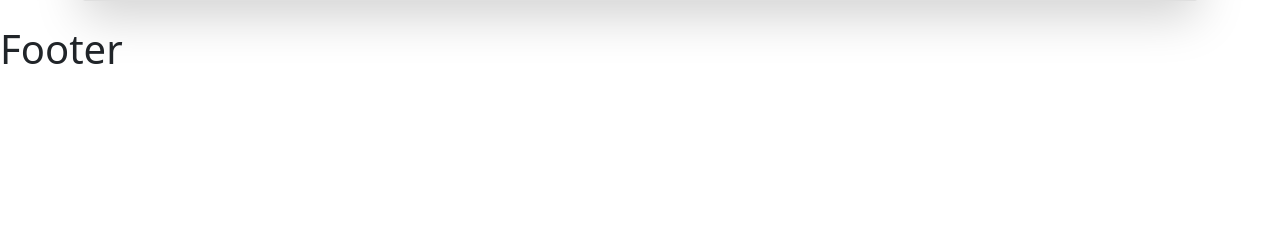
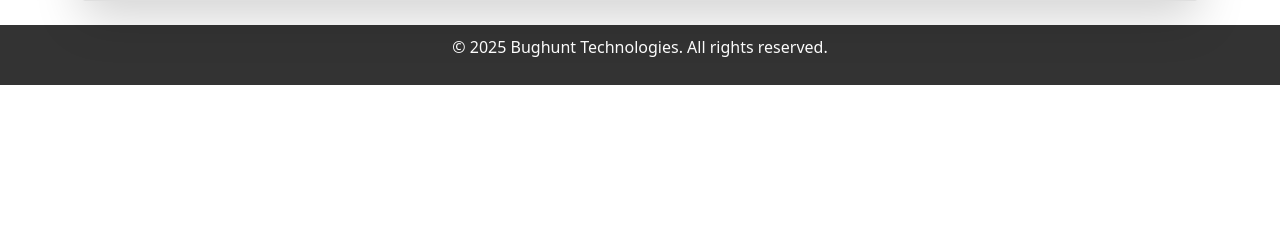
Before and after one commit to SubhasreeCodes/dj_weather_report, a Django app: template frontend/templates/frontend/home2.html in a window 1280 px wide. Shown: the part 568-800 px from the top of the page. Run offline with Django 5.2, Linux system fonts and the light colour scheme; the template is opened without the code that fills it, so the values that code supplies are empty.

Commit message:
Update footer.html

```diff
--- a/frontend/templates/frontend/layout/footer.html
+++ b/frontend/templates/frontend/layout/footer.html
@@ -1 +1,14 @@
-<h1>Footer</h1>
+<!-- Footer Section -->
+<footer>
+  <p>&copy; 2025 Bughunt Technologies. All rights reserved.</p>
+</footer>
+
+<!-- Basic CSS Styling -->
+<style>
+  footer {
+    background-color: #333;
+    color: #fff;
+    padding: 10px;
+    text-align: center;
+  }
+</style>
```
